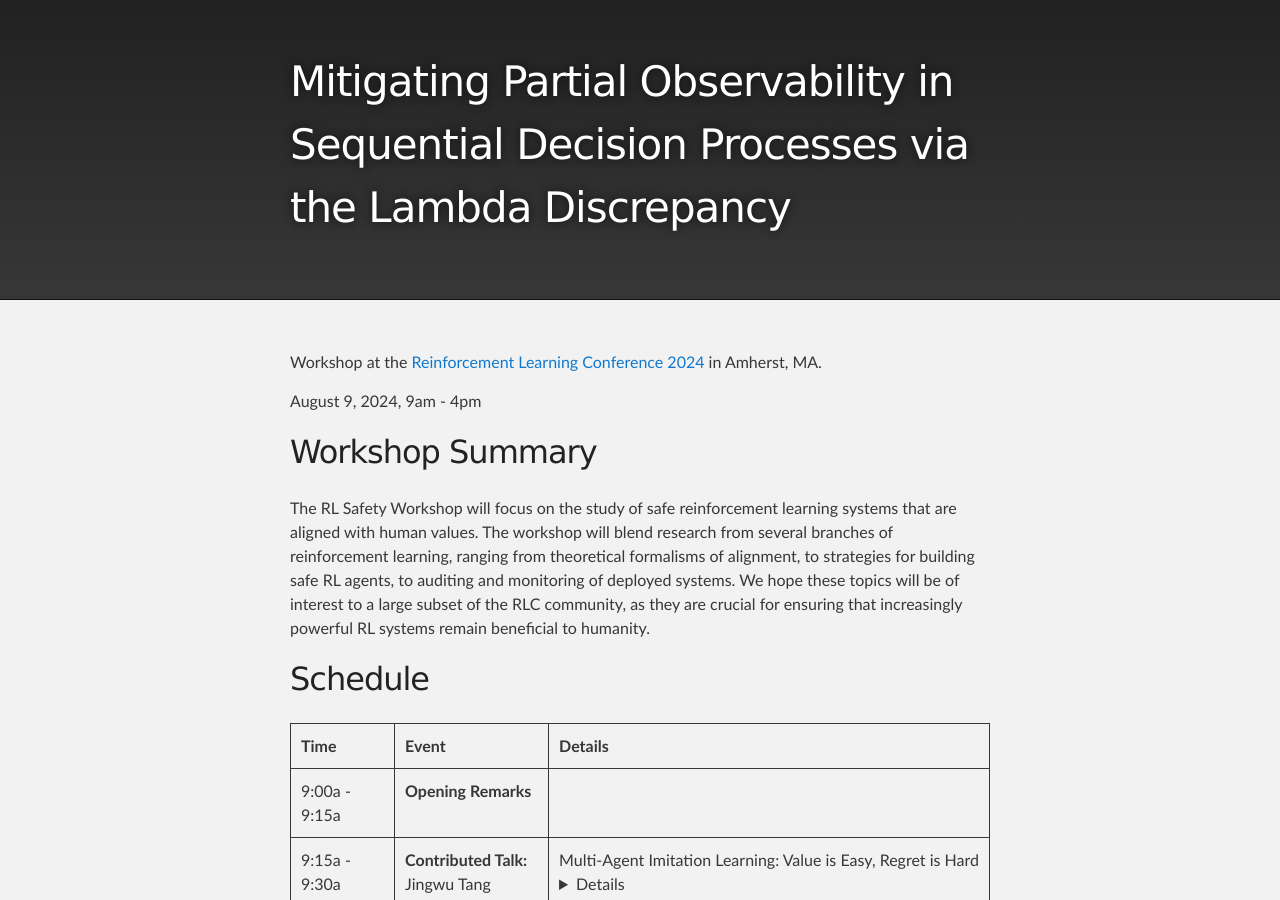
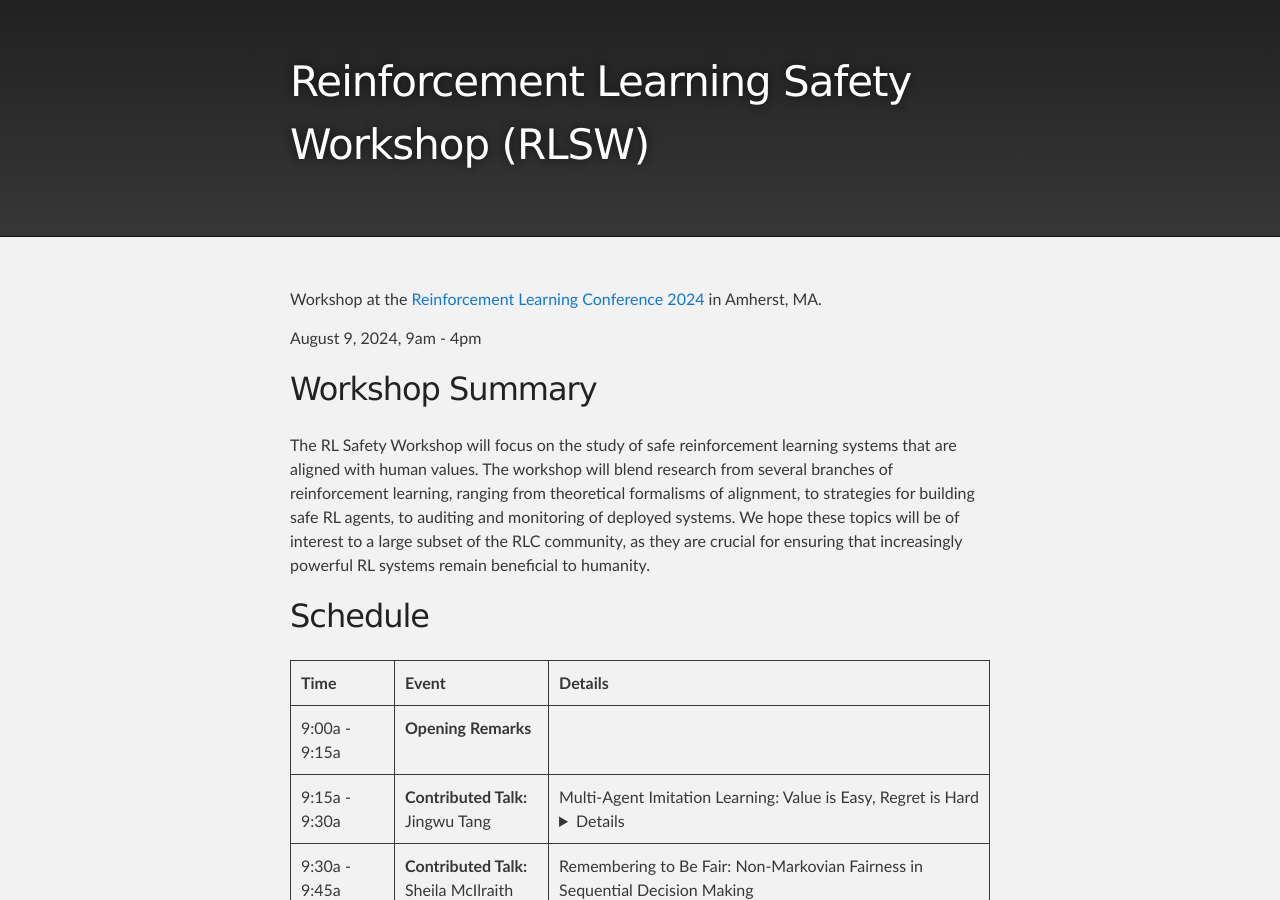
Before and after one commit to rlsafetyworkshop/rlsafetyworkshop.github.io, a Jekyll site: the page built from index.md, in a window 1280 px wide and 900 px high. Built offline with Jekyll 4.4.1, drawn with Linux system fonts in a browser that asks for light colours.

Commit message:
Fix workshop title

```diff
--- a/_layouts/default.html
+++ b/_layouts/default.html
@@ -22,8 +22,7 @@
         <div id="header_wrap" class="outer">
             <header class="inner">
 
-                <h1 id="project_title">Mitigating Partial Observability in Sequential Decision Processes via the Lambda
-                    Discrepancy</h1>
+                <h1 id="project_title">Reinforcement Learning Safety Workshop (RLSW)</h1>
                 <h2 id="project_tagline"></h2>
 
             </header>
```
